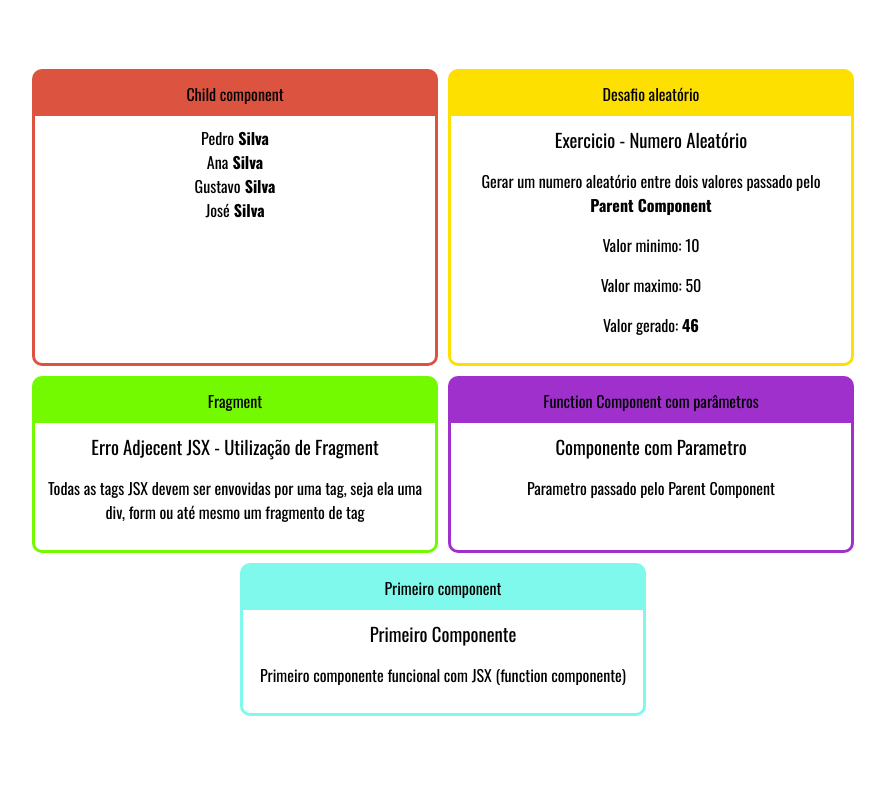
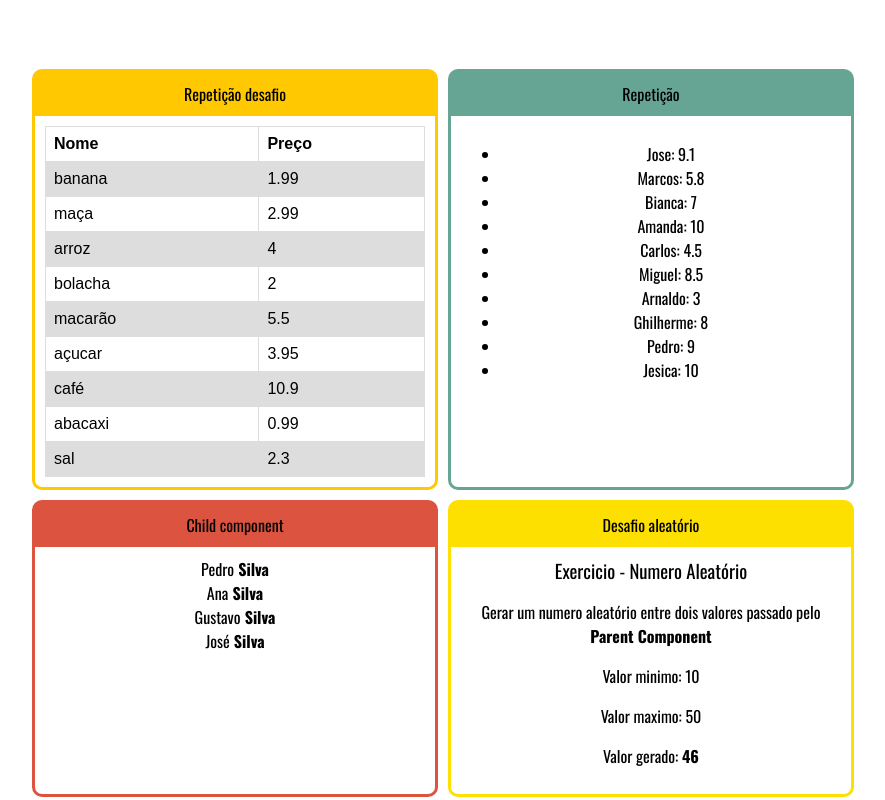
Before and after one commit to JonathanHenriqueCWB/React, a React (Create React App) app in the folder CursoUdemy/fundamentos-react/: page / in a window 1280 px wide. Shown: the top 800 px of the page, without its empty margins (205-1090 px from the left). Built offline with nearby package versions, Linux system fonts and the light colour scheme.

Commit message:
Renderização de lista

```diff
--- a/CursoUdemy/fundamentos-react/src/App.js
+++ b/CursoUdemy/fundamentos-react/src/App.js
@@ -1,17 +1,28 @@
 import React from 'react'
 import './App.css'
+
+import Card from './components/layout/Card'
 
 import Primeiro from './components/basicos/Primeiro'
 import ComParametro from './components/basicos/ComParametro'
 import Fragmento from './components/basicos/Fragmento'
 import Aleatorio from './components/basicos/Aleatorio'
-import Card from './components/layout/Card'
 import Familia from './components/basicos/Familia'
 import FamiliaMenbro from './components/basicos/FamiliaMenbro'
+import ListaAlunos from './components/repeticao/ListaAlunos'
+import Produtos from './components/repeticao/TabelaProdutos'
 
 const App = () => {
     return (
         <div className='Cards'>
+
+            <Card titulo='Repetição desafio' color='#ffc800'>
+                <Produtos />
+            </Card>
+
+            <Card titulo='Repetição' color='#66A594'>
+                <ListaAlunos />
+            </Card>
 
             <Card titulo='Child component' color='#dc533f'>
                 <Familia sobrenome='Silva'>
--- a/CursoUdemy/fundamentos-react/src/components/basicos/Familia.jsx
+++ b/CursoUdemy/fundamentos-react/src/components/basicos/Familia.jsx
@@ -1,9 +1,6 @@
 import React, {cloneElement} from 'react'
 
 const Familia = props => {
-
-    console.log(props.sobrenome)
-
     return (
         <div>
             {/* {props.children} */}
--- /dev/null
+++ b/CursoUdemy/fundamentos-react/src/components/repeticao/ListaAlunos.jsx
@@ -0,0 +1,16 @@
+import React from 'react'
+import alunos from '../../data/alunos'
+
+const listaAlunos = alunos.map(a => <li key={a.id}> {a.nome}: {a.nota}</li>)
+
+const ListaAlunos = props => {
+    return (
+        <div>
+            <ul>
+                {listaAlunos}
+            </ul>
+        </div>
+    )
+}
+
+export default ListaAlunos
--- /dev/null
+++ b/CursoUdemy/fundamentos-react/src/components/repeticao/TabelaProdutos.css
@@ -0,0 +1,16 @@
+table {
+  font-family: arial, sans-serif;
+  border-collapse: collapse;
+  width: 100%;
+}
+
+td,
+th {
+  border: 1px solid #dddddd;
+  text-align: left;
+  padding: 8px;
+}
+
+tr:nth-child(even) {
+  background-color: #dddddd;
+}
--- /dev/null
+++ b/CursoUdemy/fundamentos-react/src/components/repeticao/TabelaProdutos.jsx
@@ -0,0 +1,28 @@
+import React from 'react'
+import produtos from '../../data/produtos'
+import './TabelaProdutos.css'
+
+const teste = produtos.map(p => {
+    return (
+        <tr>
+            <td>{p.nome}</td>
+            <td>{p.preco}</td>
+        </tr>
+    )
+})
+
+const TabelaProdutos = () => {
+    return (
+        <div>
+            <table>
+                <tr>
+                    <th>Nome</th>
+                    <th>Preço</th>
+                </tr>
+                {teste}
+            </table>
+        </div>
+    )
+}
+
+export default TabelaProdutos
--- /dev/null
+++ b/CursoUdemy/fundamentos-react/src/data/alunos.js
@@ -0,0 +1,12 @@
+export default [
+    { id: 1, nome: 'Jose', nota: 9.1 },
+    { id: 2, nome: 'Marcos', nota: 5.8 },
+    { id: 3, nome: 'Bianca', nota: 7.0 },
+    { id: 4, nome: 'Amanda', nota: 10.0 },
+    { id: 5, nome: 'Carlos', nota: 4.5 },
+    { id: 6, nome: 'Miguel', nota: 8.5 },
+    { id: 7, nome: 'Arnaldo', nota: 3.0 },
+    { id: 8, nome: 'Ghilherme', nota: 8.0 },
+    { id: 9, nome: 'Pedro', nota: 9.0 },
+    { id: 10, nome: 'Jesica', nota: 10.0 },
+]
--- /dev/null
+++ b/CursoUdemy/fundamentos-react/src/data/produtos.js
@@ -0,0 +1,11 @@
+export default [
+    { id: 1, nome: 'banana', preco: 1.99 },
+    { id: 2, nome: 'maça', preco: 2.99 },
+    { id: 3, nome: 'arroz', preco: 4.00 },
+    { id: 4, nome: 'bolacha', preco: 2.00 },
+    { id: 5, nome: 'macarão', preco: 5.50 },
+    { id: 6, nome: 'açucar', preco: 3.95 },
+    { id: 7, nome: 'café', preco: 10.90 },
+    { id: 8, nome: 'abacaxi', preco: 0.99 },
+    { id: 9, nome: 'sal', preco: 2.30 },
+]
```
